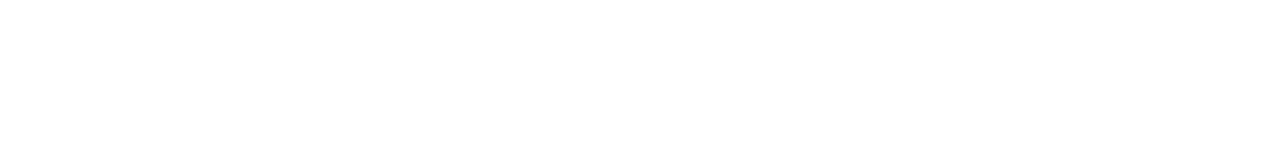
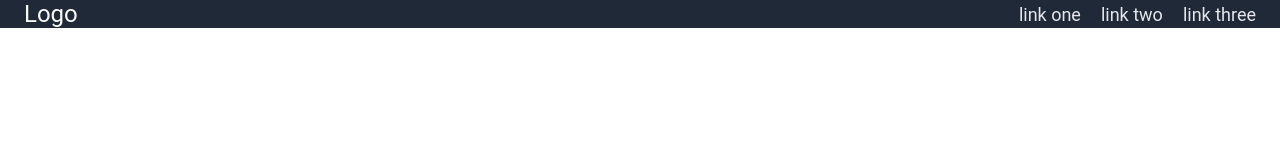
Before and after one commit to AdhamMaged14/landing-page, a plain HTML site: page index.html in a window 1280 px wide. Drawn offline with Linux system fonts and the light colour scheme.

Commit message:
Build and style header section

```diff
--- a/index.html
+++ b/index.html
@@ -7,6 +7,18 @@
     <link rel="stylesheet" href="./styles.css">
 </head>
 <body>
+    <div class="header">
+      <div class="left">
+        Logo
+      </div>
 
+      <div class="right">
+        <ul class="links">
+           <li><a href="#">link one</a></li>
+           <li><a href="#">link two</a></li>
+           <li><a href="#">link three</a></li>
+        </ul>
+      </div>
+    </div>
 </body>
 </html>
--- a/styles.css
+++ b/styles.css
@@ -0,0 +1,32 @@
+body {
+  margin: 0;
+  font-family: 'Roboto', sans-serif;
+}
+
+.header{
+    background-color: #1F2937;
+    display: flex;
+    align-items: center;
+    justify-content: space-between;
+    padding: 0 24px;
+}
+a{
+    text-decoration: none;
+    color: #E5E7EB;
+}
+ul{
+    list-style-type: none;
+     margin: 0;
+     padding: 0;
+     gap: 20px;
+
+}
+.links{
+    display: flex;
+    font-size: 18px;
+
+}
+.left{
+    color: #F9FAF8;
+    font-size: 24px;
+}
```
